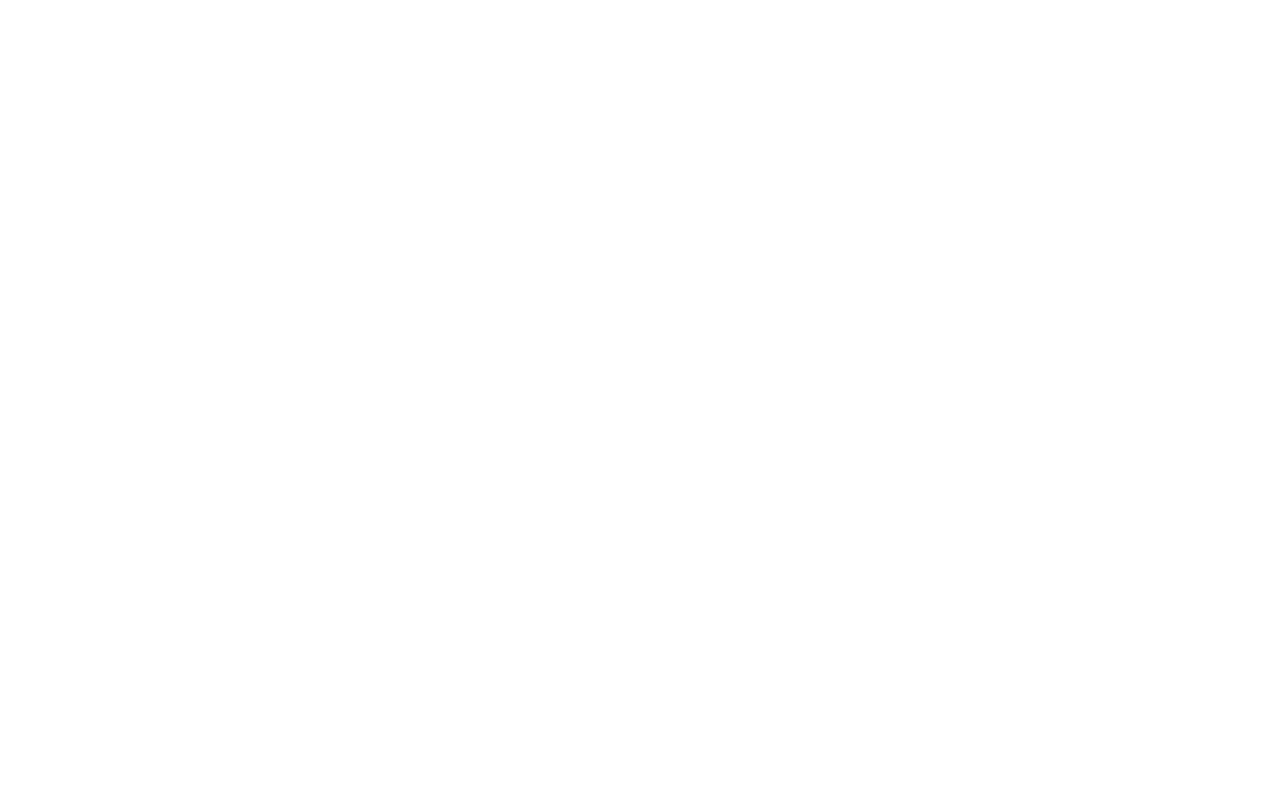
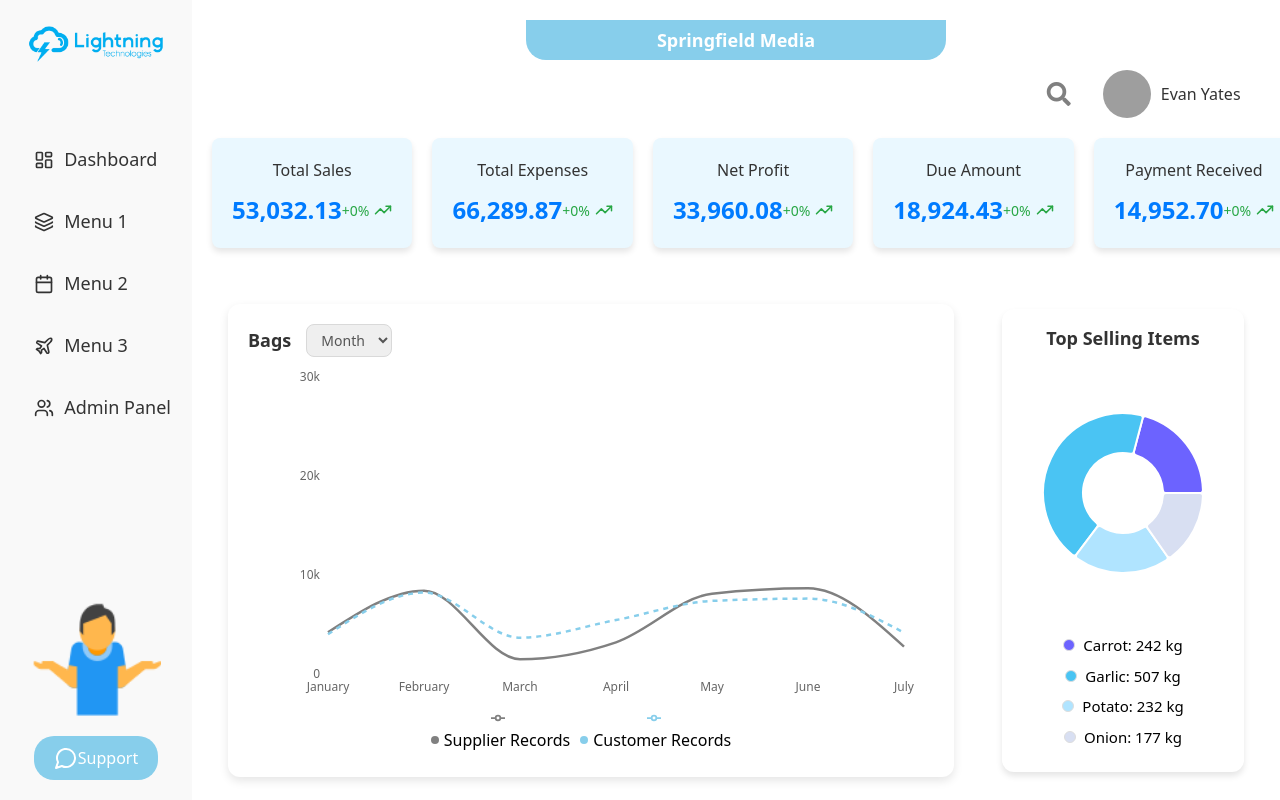
Before and after one commit to GautamSh30/LightningDashboard, a React (Vite) app: page / in a window 1280 px wide. Before the commit this address had no page. Built offline with nearby package versions, Linux system fonts and the light colour scheme; grey boxes are pictures that could not be loaded.

Commit message:
dynamic date fix try 3

```diff
--- a/src/routes/AppRoutes.jsx
+++ b/src/routes/AppRoutes.jsx
@@ -5,6 +5,7 @@ const AppRoutes = () => {
   return (
     <BrowserRouter>
     <Routes>
+        <Route path="/" element={<Home />}></Route>
         <Route path="/dashboard" element={<Home />}></Route>
     </Routes>
     </BrowserRouter>
```
